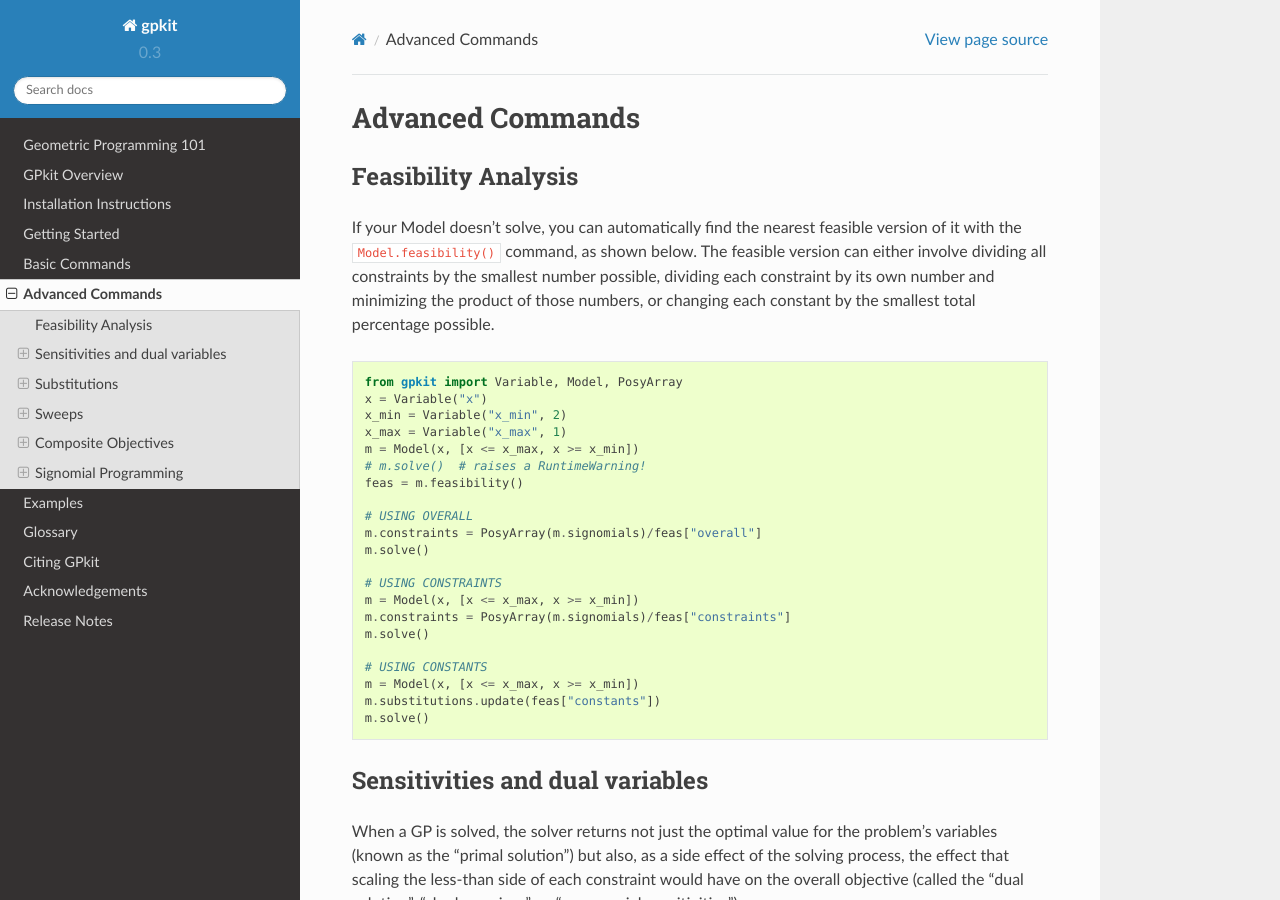
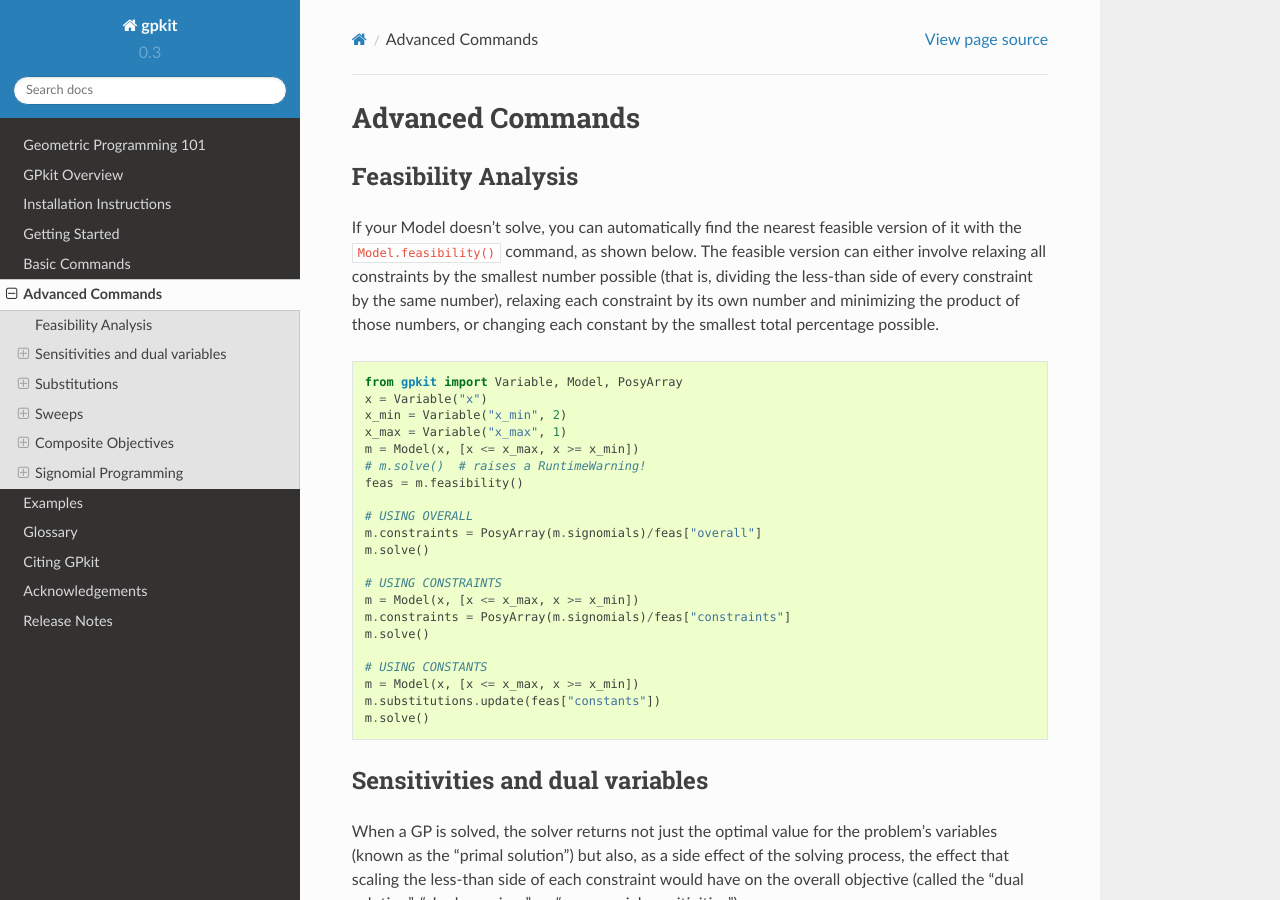
Before and after one commit to convexengineering/gpkit, a Sphinx documentation site: the page built from docs/source/advancedcommands.rst, in a window 1280 px wide and 900 px high. Built offline with Sphinx 7.4.7 and the Read the Docs theme 2.0.0, drawn with Linux system fonts in a browser that asks for light colours.

Commit message:
response to code review

```diff
--- a/docs/source/advancedcommands.rst
+++ b/docs/source/advancedcommands.rst
@@ -4,7 +4,7 @@ Advanced Commands
 Feasibility Analysis
 ====================
 
-If your Model doesn't solve, you can automatically find the nearest feasible version of it with the ``Model.feasibility()`` command, as shown below. The feasible version can either involve dividing all constraints by the smallest number possible, dividing each constraint by its own number and minimizing the product of those numbers, or changing each constant by the smallest total percentage possible.
+If your Model doesn't solve, you can automatically find the nearest feasible version of it with the ``Model.feasibility()`` command, as shown below. The feasible version can either involve relaxing all constraints by the smallest number possible (that is, dividing the less-than side of every constraint by the same number), relaxing each constraint by its own number and minimizing the product of those numbers, or changing each constant by the smallest total percentage possible.
 
 .. code-block:: python
 
```
